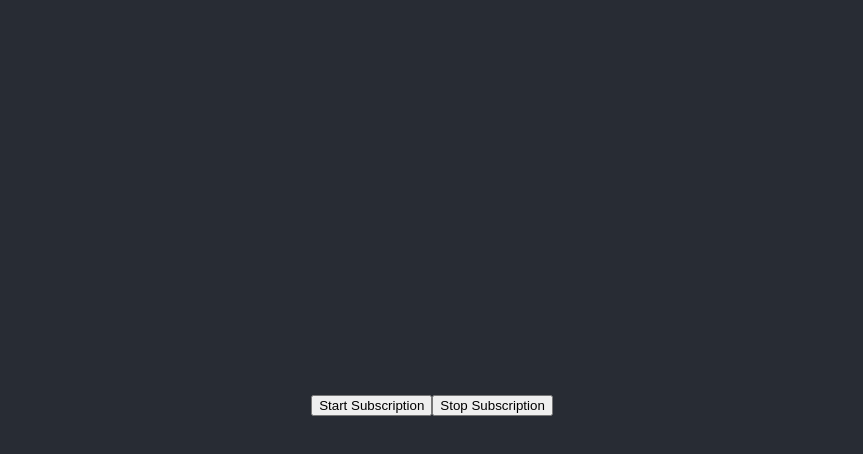
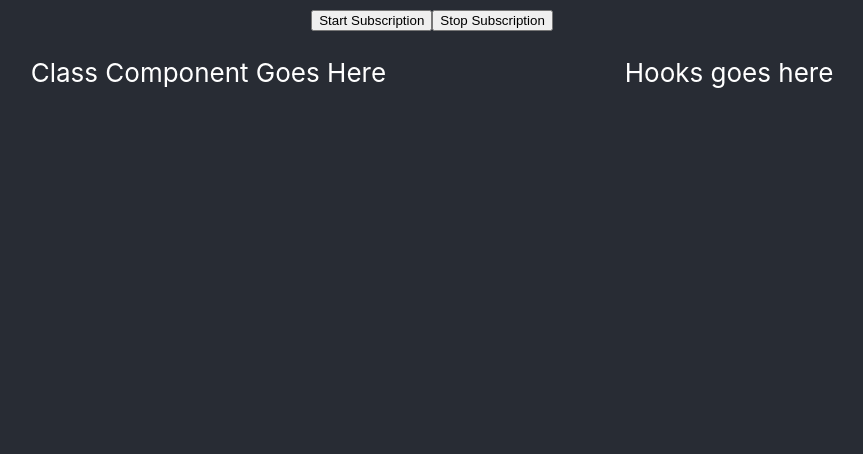
Before and after one commit to Jack272Hughes/react-typescript-example, a React (Create React App) app: page / in a window 1280 px wide. Shown: the top 454 px of the page, without its empty margins (208-1071 px from the left). Built offline with nearby package versions, Linux system fonts and the light colour scheme.

Commit message:
Add formatting for components in App.tsx

```diff
--- a/src/components/App.tsx
+++ b/src/components/App.tsx
@@ -17,6 +17,16 @@ function App() {
 						Stop Subscription
 					</button>
 				</div>
+
+				<div
+					style={{
+						display: "flex",
+						justifyContent: "space-evenly",
+						width: "100%"
+					}}>
+					<p>Class Component Goes Here</p>
+					<p>Hooks goes here</p>
+				</div>
 			</header>
 		</div>
 	);
--- a/src/styles/App.css
+++ b/src/styles/App.css
@@ -1,7 +1,3 @@
-.App {
-  text-align: center;
-}
-
 .App-logo {
 	height: 40vmin;
 	pointer-events: none;
@@ -19,7 +15,6 @@
 	display: flex;
 	flex-direction: column;
 	align-items: center;
-  justify-content: center;
 	font-size: calc(10px + 2vmin);
 	color: white;
 }
```
Lines whose indentation alone changed are shown as unchanged.
